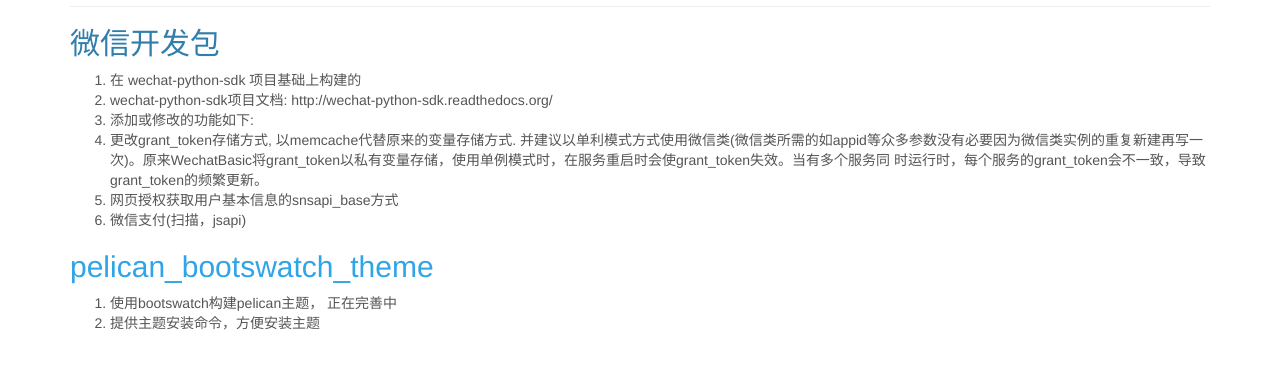
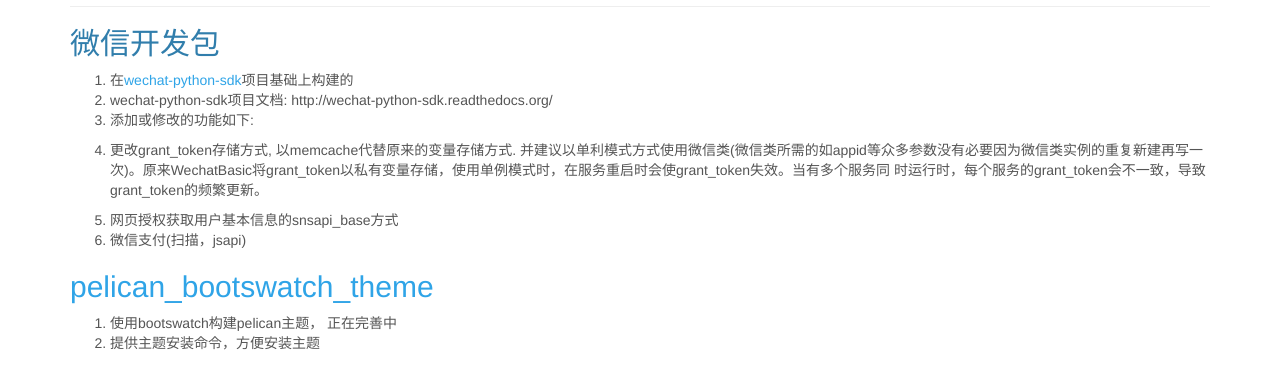
Before and after one commit to kaizengliu/pelican_bootswatch_theme, a plain HTML site: page mygithub.html in a window 1280 px wide. Shown: the part 113-502 px from the top of the page. Drawn offline with Linux system fonts and the light colour scheme.

Commit message:
commit form pelican

```diff
--- a/mygithub.html
+++ b/mygithub.html
@@ -95,10 +95,14 @@
     <div class="main-content">
     <h2>微信开发包</h2>
 <ol>
-<li>在 wechat-python-sdk 项目基础上构建的</li>
+<li>在<a href="https://github.com/doraemonext/wechat-python-sdk">wechat-python-sdk</a>项目基础上构建的</li>
 <li>wechat-python-sdk项目文档: http://wechat-python-sdk.readthedocs.org/</li>
-<li>添加或修改的功能如下:</li>
-<li>更改grant_token存储方式, 以memcache代替原来的变量存储方式. 并建议以单利模式方式使用微信类(微信类所需的如appid等众多参数没有必要因为微信类实例的重复新建再写一次)。原来WechatBasic将grant_token以私有变量存储，使用单例模式时，在服务重启时会使grant_token失效。当有多个服务同 时运行时，每个服务的grant_token会不一致，导致grant_token的频繁更新。</li>
+<li>
+<p>添加或修改的功能如下:</p>
+</li>
+<li>
+<p>更改grant_token存储方式, 以memcache代替原来的变量存储方式. 并建议以单利模式方式使用微信类(微信类所需的如appid等众多参数没有必要因为微信类实例的重复新建再写一次)。原来WechatBasic将grant_token以私有变量存储，使用单例模式时，在服务重启时会使grant_token失效。当有多个服务同 时运行时，每个服务的grant_token会不一致，导致grant_token的频繁更新。</p>
+</li>
 <li>网页授权获取用户基本信息的snsapi_base方式</li>
 <li>微信支付(扫描，jsapi)</li>
 </ol>
```
